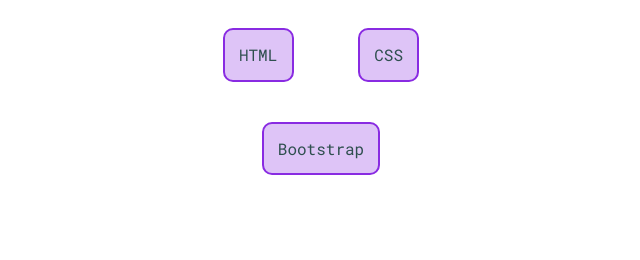
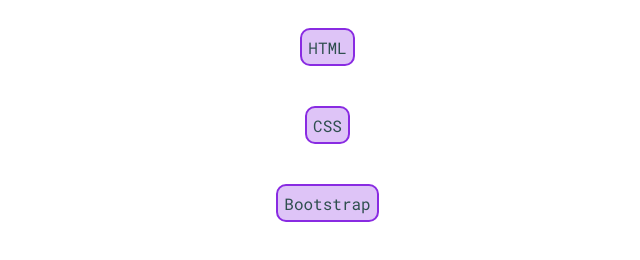
Before and after one commit to MelAubets/Enfocat, a plain HTML site: page index.html in a window 1280 px wide. Shown: the whole page, without its empty margins (319-959 px from the left). Drawn offline with Linux system fonts and the light colour scheme.

Commit message:
some changes

```diff
--- a/Ejercicios CSS/style.css
+++ b/Ejercicios CSS/style.css
@@ -14,7 +14,7 @@
     appearance: button;
 
     display: flex;
-    flex-flow: row nowrap;
+    flex-flow: row wrap;
     margin: 20px;
     box-sizing: content-box;
     padding: 5%;
--- a/style.css
+++ b/style.css
@@ -2,7 +2,7 @@
 
 html, body{
     display: flex;
-    flex-flow: row wrap;
+    flex-flow: column wrap;
     align-items: center;
     justify-content: space-evenly;
     font-family: 'Roboto Mono', monospace;
```
Also changed, not shown: Ejercicios CSS/index.html (+0 -1 lines), Ejercicios HTML/index.html (+0 -1 lines).
